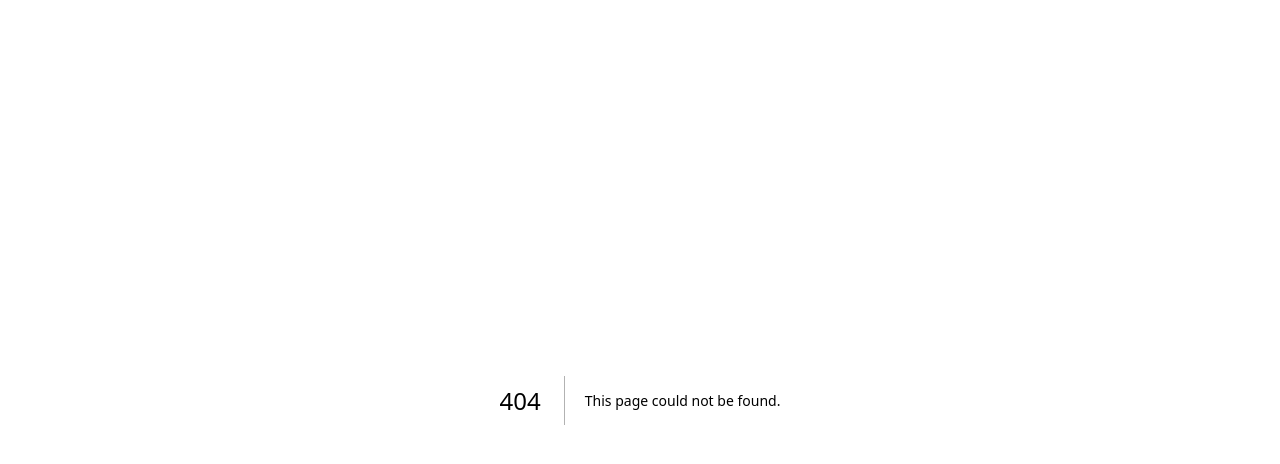
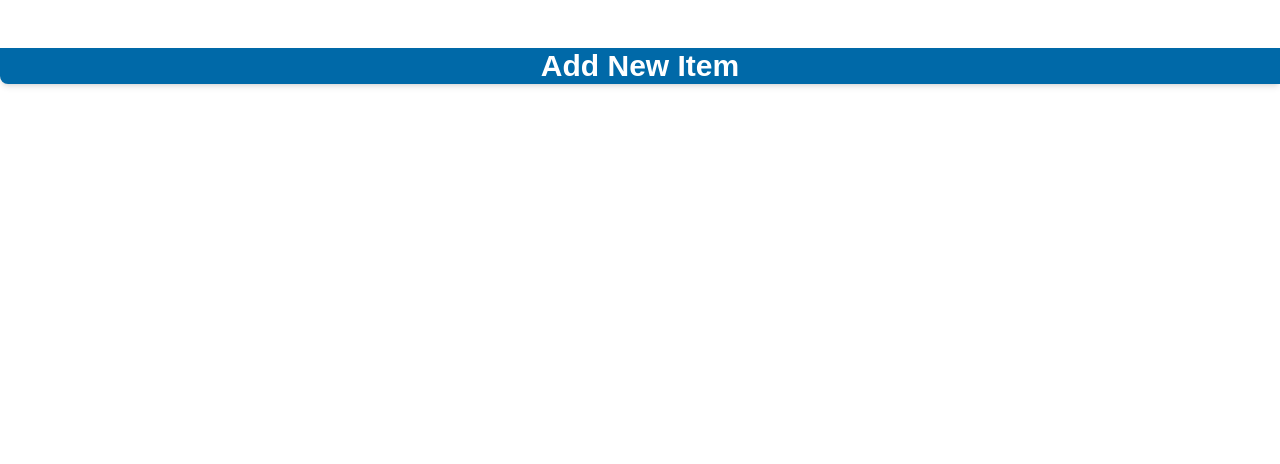
Before and after one commit to Temsters/cprg306-assignments, a Next.js app: page /week-4 in a window 1280 px wide. Before the commit this address had no page. Shown: the top 464 px of the page. Built offline with nearby package versions, Linux system fonts and the light colour scheme.

Commit message:
Add new-item.js file and page.js file, then set up the files

```diff
--- /dev/null
+++ b/app/week-4/new-item.js
@@ -0,0 +1,11 @@
+"use client";
+
+//New item component
+export default function NewItem() {
+  return (
+    <div>
+      <h2>Create a New Item</h2>
+      {/* Form or other content for creating a new item goes here */}
+    </div>
+  );
+}
--- /dev/null
+++ b/app/week-4/page.js
@@ -0,0 +1,12 @@
+//week 4 page component that renders NewItem component
+
+import NewItem from "./new-item";
+
+export default function Page() {
+  return (
+    <main className="space-y-2 text-white">
+      <h1 className="my-12 text-3xl font-bold bg-[oklch(50%_0.134_242.749)] rounded-bl-lg text-center shadow-md text-white">Add New Item</h1>
+      <NewItem />
+    </main>
+  );
+}
```
